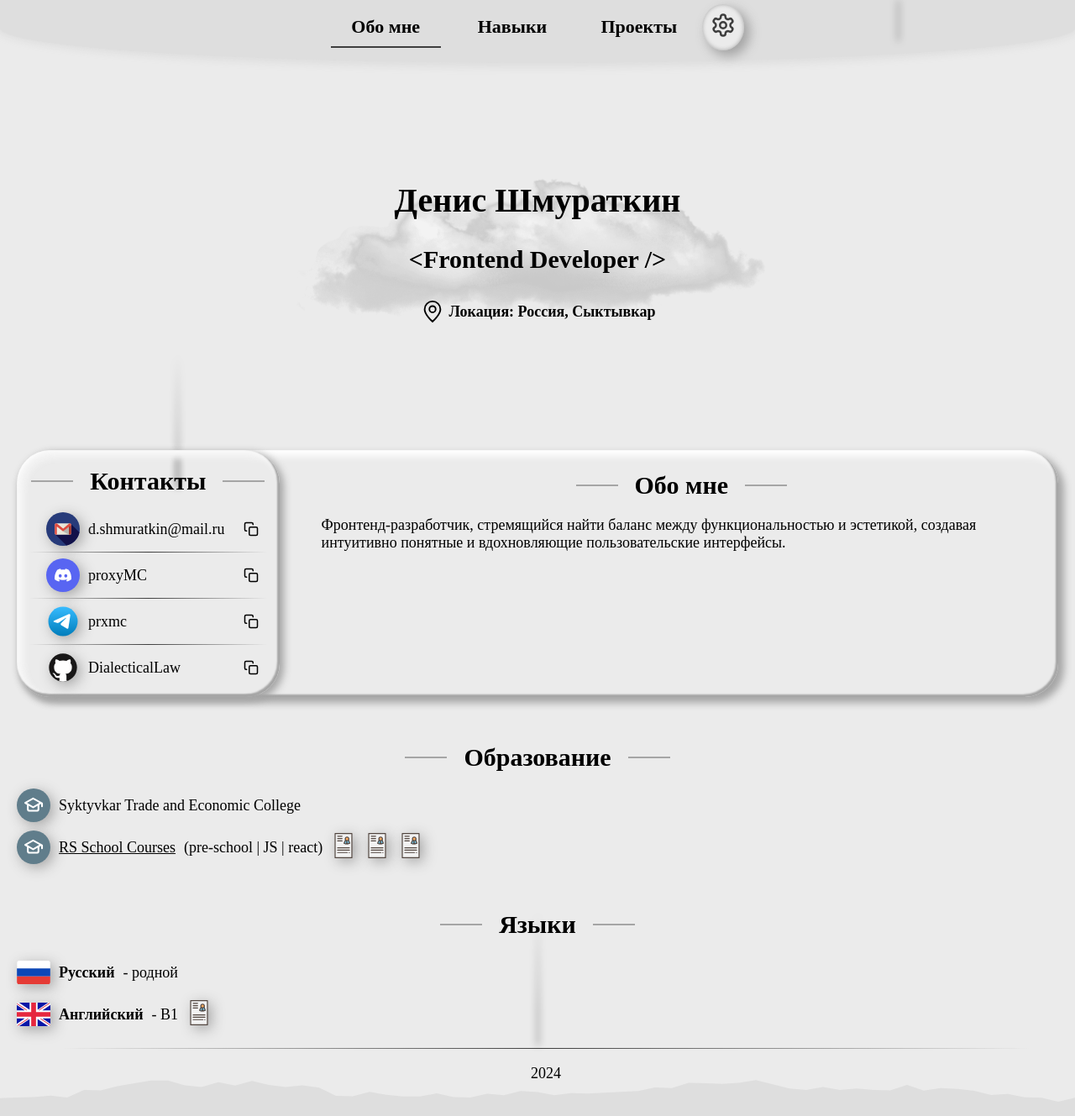
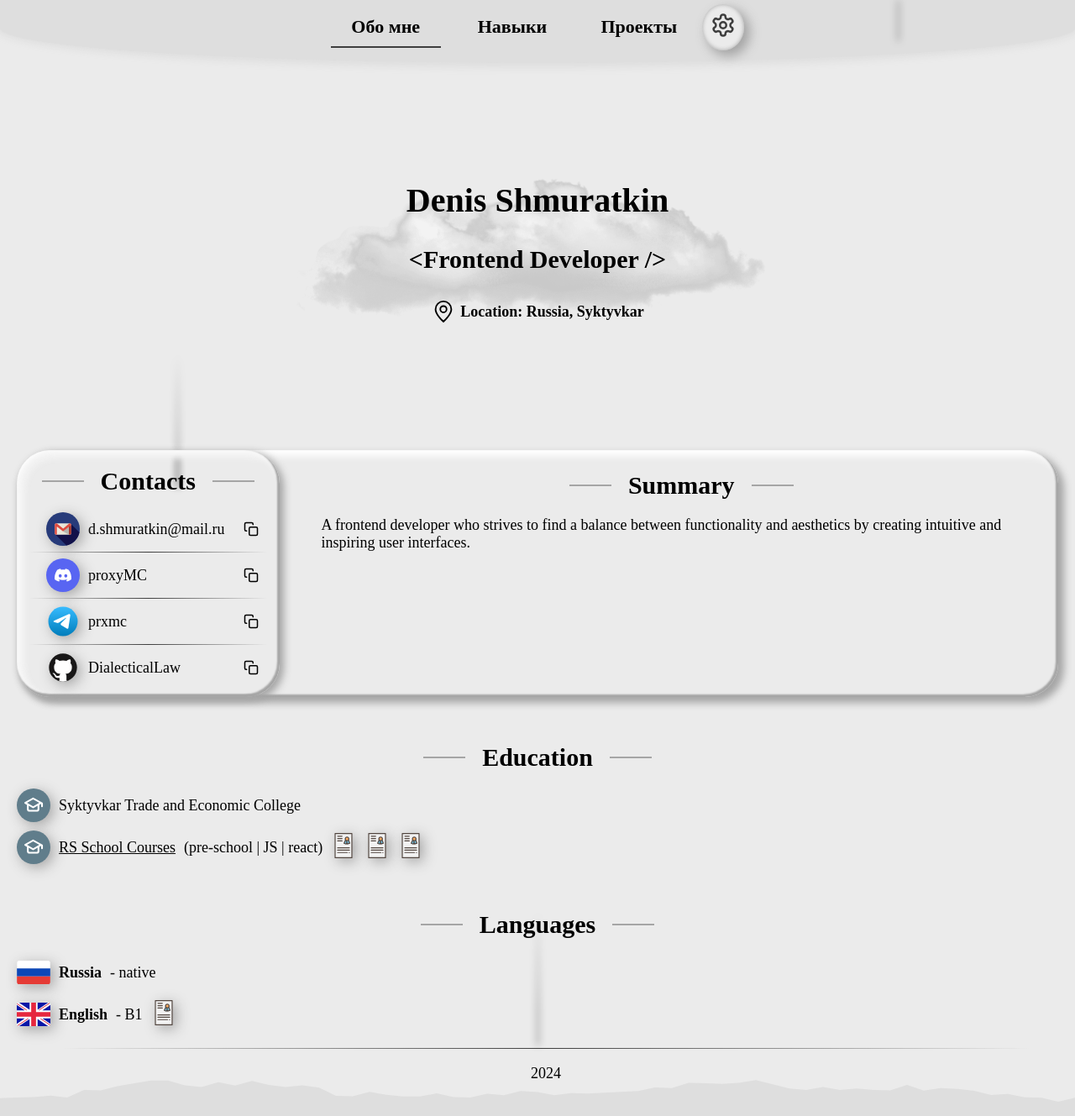
Before and after one commit to DialecticalLaw/cv, a Next.js app: page / in a window 1280 px wide. Shown: the whole page at 84% size. Built offline with nearby package versions, Linux system fonts and the light colour scheme; no server answers; a web font is replaced by a local one.

Commit message:
feat: add a translation for the home page

```diff
--- a/messages/en.json
+++ b/messages/en.json
@@ -1,5 +1,16 @@
 {
   "HomePage": {
-    "title": "Hello world!"
+    "name": "Denis Shmuratkin",
+    "location": "Location: Russia, Syktyvkar",
+    "contacts": "Contacts",
+    "summary": "Summary",
+    "summaryText": "A frontend developer who strives to find a balance between functionality and aesthetics by creating intuitive and inspiring user interfaces.",
+    "education": "Education",
+    "college": "Syktyvkar Trade and Economic College",
+    "courses": "RS School Courses",
+    "languages": "Languages",
+    "ruLang": "Russia",
+    "ruLangLevel": "native",
+    "enLang": "English"
   }
 }
--- a/messages/ru.json
+++ b/messages/ru.json
@@ -1,5 +1,16 @@
 {
   "HomePage": {
-    "title": "Привет Мир!"
+    "name": "Денис Шмураткин",
+    "location": "Локация: Россия, Сыктывкар",
+    "contacts": "Контакты",
+    "summary": "Обо мне",
+    "summaryText": "Фронтенд-разработчик, стремящийся найти баланс между функциональностью и эстетикой, создавая интуитивно понятные и вдохновляющие пользовательские интерфейсы.",
+    "education": "Образование",
+    "college": "Сыктывкарский торгово-экономический колледж",
+    "courses": "Курсы RS School",
+    "languages": "Языки",
+    "ruLang": "Русский",
+    "ruLangLevel": "родной",
+    "enLang": "Английский"
   }
 }
--- a/src/components/Contacts/Contacts.tsx
+++ b/src/components/Contacts/Contacts.tsx
@@ -5,11 +5,14 @@ import telegramIcon from '@/assets/img/telegram.svg';
 import githubIcon from '@/assets/img/github.svg';
 import { Title } from '../Title/Title';
 import { Contact } from './Contact/Contact';
+import { useTranslations } from 'next-intl';
 
 export function Contacts() {
+  const t = useTranslations('HomePage');
+
   return (
     <section className={styles.section}>
-      <Title>Контакты</Title>
+      <Title>{t('contacts')}</Title>
 
       <ul className={styles.list}>
         <Contact src={gmailIcon} alt="email">
--- a/src/components/Education/Education.tsx
+++ b/src/components/Education/Education.tsx
@@ -3,22 +3,25 @@ import { Title } from '../Title/Title';
 import styles from './Education.module.css';
 import educationIcon from '@/assets/img/education.svg';
 import certificateIcon from '@/assets/img/certificate.svg';
+import { useTranslations } from 'next-intl';
 
 export function Education() {
+  const t = useTranslations('HomePage');
+
   return (
     <section>
-      <Title>Образование</Title>
+      <Title>{t('education')}</Title>
 
       <ul className={styles.list}>
         <li className={styles.item}>
           <Image className={styles.icon} src={educationIcon} alt="education" />
-          Syktyvkar Trade and Economic College
+          {t('college')}
         </li>
 
         <li className={styles.item}>
           <Image className={styles.icon} src={educationIcon} alt="education" />
           <a target="_blank" className={styles.rs_link} href="https://rs.school/">
-            RS School Courses
+            {t('courses')}
           </a>
           (pre-school | JS | react)
           <a className={styles.link} target="_blank" href="https://app.rs.school/certificate/qplzbdwl">
--- a/src/components/Intro/Intro.tsx
+++ b/src/components/Intro/Intro.tsx
@@ -1,15 +1,20 @@
+'use client';
+
 import Image from 'next/image';
 import styles from './Intro.module.css';
 import locationIcon from '@/assets/img/location.svg';
 import { Cloud } from './Cloud/Cloud';
+import { useTranslations } from 'next-intl';
 
 export function Intro() {
+  const t = useTranslations('HomePage');
+
   return (
     <section className={styles.wrapper}>
-      <h1 className={styles.name}>Денис Шмураткин</h1>
+      <h1 className={styles.name}>{t('name')}</h1>
       <h2 className={styles.role}>&lt;Frontend Developer /&gt;</h2>
       <p className={styles.location}>
-        <Image className={styles.icon} src={locationIcon} alt="location" /> Локация: Россия, Сыктывкар
+        <Image className={styles.icon} src={locationIcon} alt="location" /> {t('location')}
       </p>
       <Cloud />
     </section>
--- a/src/components/Languages/Languages.tsx
+++ b/src/components/Languages/Languages.tsx
@@ -4,19 +4,22 @@ import styles from './Languages.module.css';
 import russiaIcon from '@/assets/img/flag-ru.svg';
 import englandIcon from '@/assets/img/flag-gb.svg';
 import certificateIcon from '@/assets/img/certificate.svg';
+import { useTranslations } from 'next-intl';
 
 export function Languages() {
+  const t = useTranslations('HomePage');
+
   return (
     <section>
-      <Title>Языки</Title>
+      <Title>{t('languages')}</Title>
       <ul className={styles.list}>
         <li className={styles.item}>
           <Image className={styles.icon} src={russiaIcon} alt="russia" />
-          <b>Русский</b> - родной
+          <b>{t('ruLang')}</b> - {t('ruLangLevel')}
         </li>
         <li className={styles.item}>
           <Image className={styles.icon} src={englandIcon} alt="england" />
-          <b>Английский</b> - B1{' '}
+          <b>{t('enLang')}</b> - B1{' '}
           <a target="_blank" href="https://cert.efset.org/ru/SgsuKd">
             <Image className={styles.small_icon} src={certificateIcon} alt="certificate" />
           </a>
--- a/src/components/Summary/Summary.tsx
+++ b/src/components/Summary/Summary.tsx
@@ -1,14 +1,14 @@
+import { useTranslations } from 'next-intl';
 import { Title } from '../Title/Title';
 import styles from './Summary.module.css';
 
 export function Summary() {
+  const t = useTranslations('HomePage');
+
   return (
     <section className={styles.section}>
-      <Title>Обо мне</Title>
-      <p>
-        Фронтенд-разработчик, стремящийся найти баланс между функциональностью и эстетикой, создавая интуитивно понятные
-        и вдохновляющие пользовательские интерфейсы.
-      </p>
+      <Title>{t('summary')}</Title>
+      <p>{t('summaryText')}</p>
     </section>
   );
 }
```
